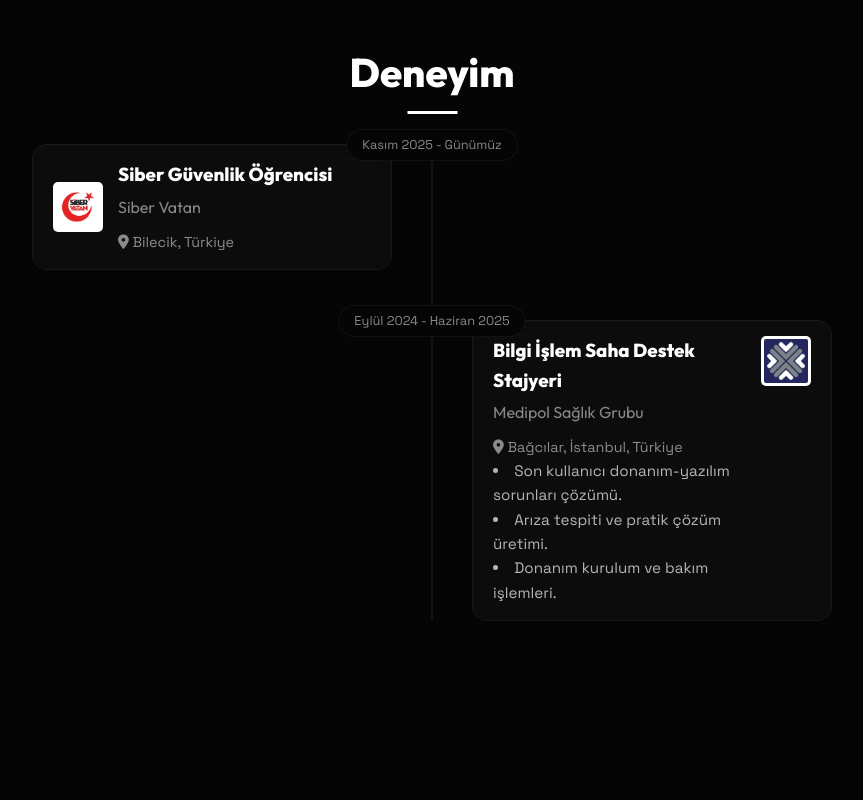
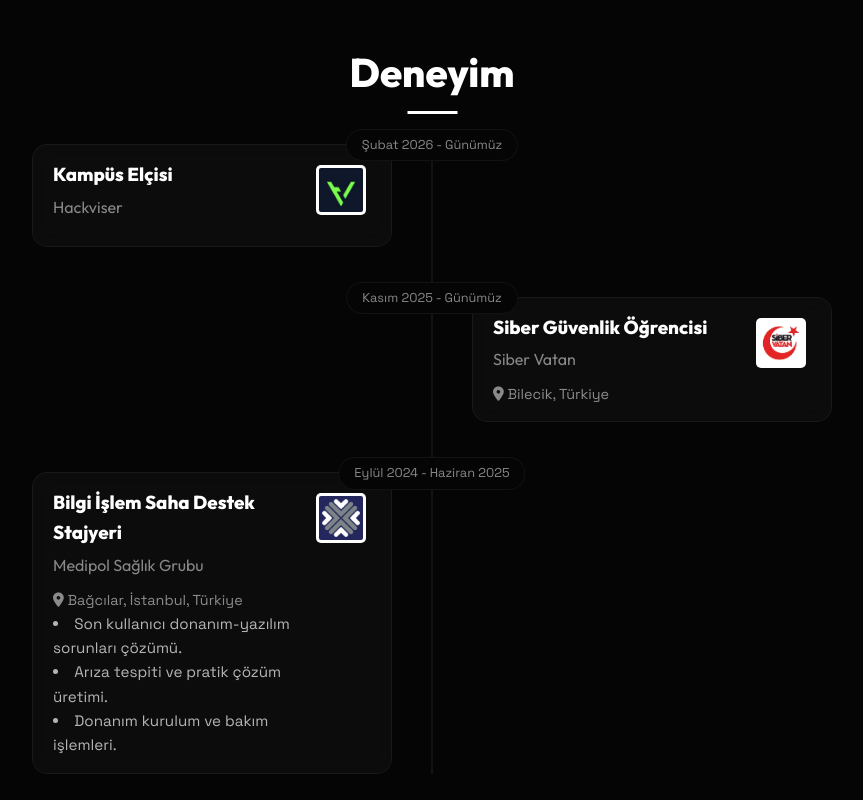
Before and after one commit to efekrbas/website, a React (Vite) app: page / in a window 1280 px wide. Shown: the part 1700-2500 px from the top of the page, without its empty margins (208-1071 px from the left). Built offline with nearby package versions, Linux system fonts and the light colour scheme; no server answers.

Commit message:
Fix education layout and update graduation year

```diff
--- a/src/components/Experience.jsx
+++ b/src/components/Experience.jsx
@@ -17,12 +17,33 @@ const Experience = () => {
             <div className="timeline">
                 <div className="timeline-item">
                     <div className="timeline-date">
+                        {language === 'tr' ? 'Şubat 2026 - Günümüz' : 'February 2026 - Present'}
+                    </div>
+                    <div className="timeline-content glass-card">
+                        <div className="timeline-inner">
+                            <div className="text-container">
+                                <h3>{t('campusAmbassador')}</h3>
+                                <h4>{t('hackviser')}</h4>
+                            </div>
+                            <div className="logo-container">
+                                <img src="/images/hackviser.jpg" alt="Hackviser" className="company-logo" />
+                            </div>
+                        </div>
+                    </div>
+                </div>
+                <div className="timeline-item">
+                    <div className="timeline-date">
                         {language === 'tr' ? 'Kasım 2025 - Günümüz' : 'November 2025 - Present'}
                     </div>
                     <div className="timeline-content glass-card">
                         <div className="timeline-inner">
                             <div className="logo-container">
-                                <img src="/images/sibervatan.png" alt="Siber Vatan" className="company-logo" />
+                                <img
+                                    src="/images/sibervatan.png"
+                                    alt="Siber Vatan"
+                                    className="company-logo"
+                                    style={{ backgroundColor: 'transparent', padding: 0 }}
+                                />
                             </div>
                             <div className="text-container">
                                 <h3>{t('cyberSecurityStudent')}</h3>
--- a/src/context/LanguageContext.jsx
+++ b/src/context/LanguageContext.jsx
@@ -86,6 +86,8 @@ export const translations = {
         itFieldSupportIntern: 'Bilgi İşlem Saha Destek Stajyeri',
         cyberHomeland: 'Siber Vatan',
         medipolHealthGroup: 'Medipol Sağlık Grubu',
+        campusAmbassador: 'Kampüs Elçisi',
+        hackviser: 'Hackviser',
         projectsTitle: 'Projelerim',
         mostStarred: 'En Çok Yıldız Alanlar',
         recentlyUpdated: 'Son Güncellenenler',
@@ -208,6 +210,8 @@ export const translations = {
         itFieldSupportIntern: 'IT Field Support Intern',
         cyberHomeland: 'Siber Vatan',
         medipolHealthGroup: 'Medipol Sağlık Grubu',
+        campusAmbassador: 'Campus Ambassador',
+        hackviser: 'Hackviser',
         projectsTitle: 'Projects',
         mostStarred: 'Most Starred',
         recentlyUpdated: 'Recently Updated',
--- a/src/index.css
+++ b/src/index.css
@@ -465,12 +465,13 @@ section {
 .timeline-item:nth-child(odd) .timeline-content {
     margin-left: 0;
     margin-right: auto;
-    text-align: right;
+    text-align: left;
 }
 
 .timeline-item:nth-child(odd) .timeline-content ul {
-    direction: rtl;
-    padding-right: 20px;
+    direction: ltr;
+    padding-right: 0;
+    text-align: left;
 }
 
 .timeline-content h3 {
@@ -952,24 +953,29 @@ footer {
     padding: 15px 20px;
 }
 
-.timeline-inner {
-    display: flex;
-    align-items: center;
-    gap: 15px;
-}
+/* Remove specific timeline inner direction alterations as they are standardized */
 
-.timeline-item:nth-child(odd) .timeline-inner {
-    flex-direction: row;
-    text-align: left;
-}
-
+.timeline-item:nth-child(odd) .timeline-inner,
 .timeline-item:nth-child(even) .timeline-inner {
     flex-direction: row;
     text-align: left;
     align-items: flex-start;
 }
 
-.company-logo {
+.timeline-inner {
+    display: flex;
+    align-items: flex-start;
+    gap: 15px;
+    position: relative;
+}
+
+.timeline-inner .logo-container {
+    position: absolute;
+    top: 5px;
+    right: 5px;
+}
+
+.timeline-inner .company-logo {
     height: 50px;
     width: auto;
     display: block;
@@ -978,15 +984,13 @@ footer {
     padding: 3px;
 }
 
-.text-container {
+.timeline-inner .text-container {
     flex: 1;
     display: flex;
     flex-direction: column;
     justify-content: center;
-}
-
-.timeline-item:nth-child(odd) .timeline-content .company-logo {
-    margin: 0;
+    padding-right: 60px;
+    /* Space for the absolute logo */
 }
 
 .timeline-content .location {
```
Also changed, not shown: public/images/hackviser.jpg (added).
